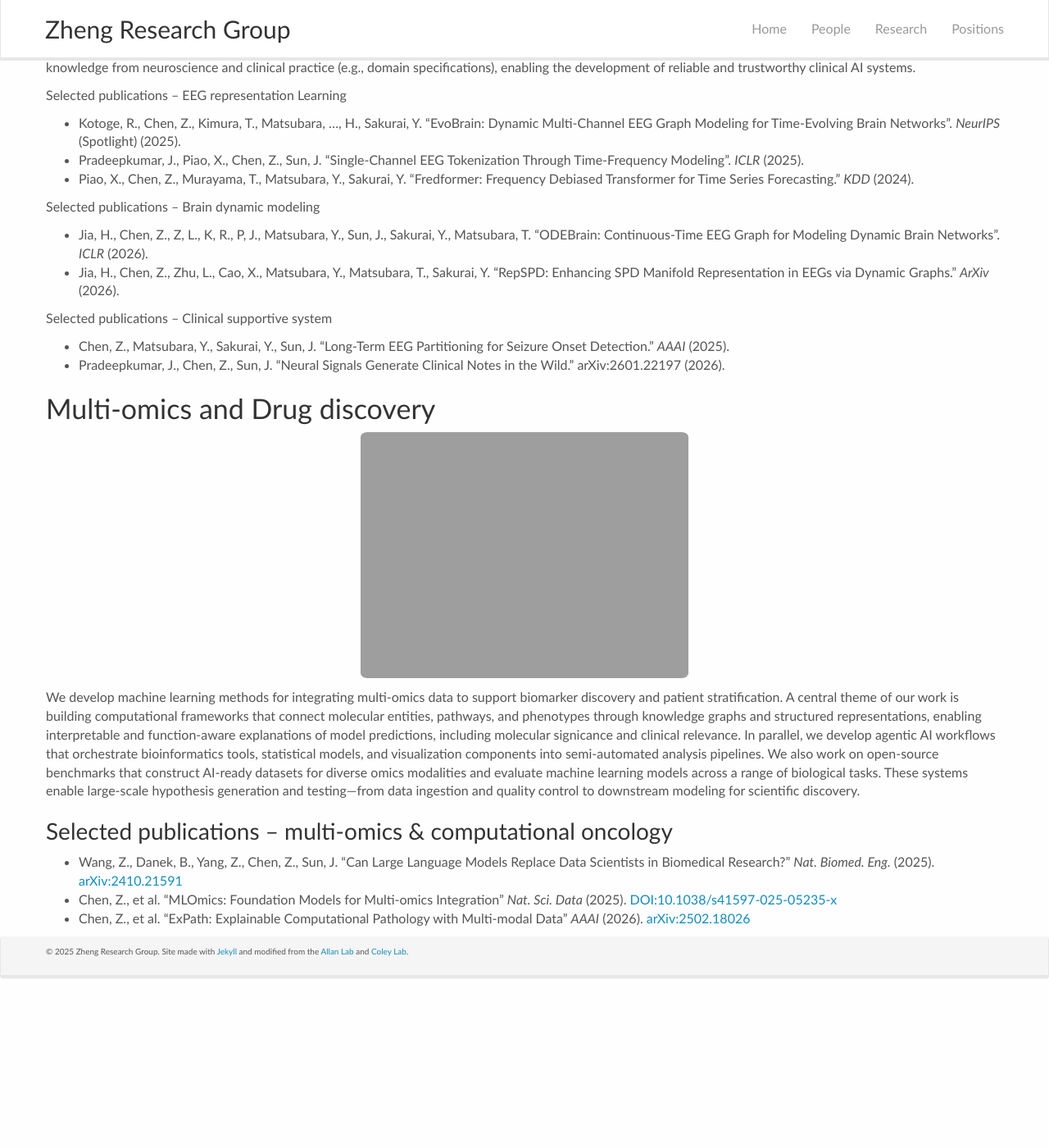
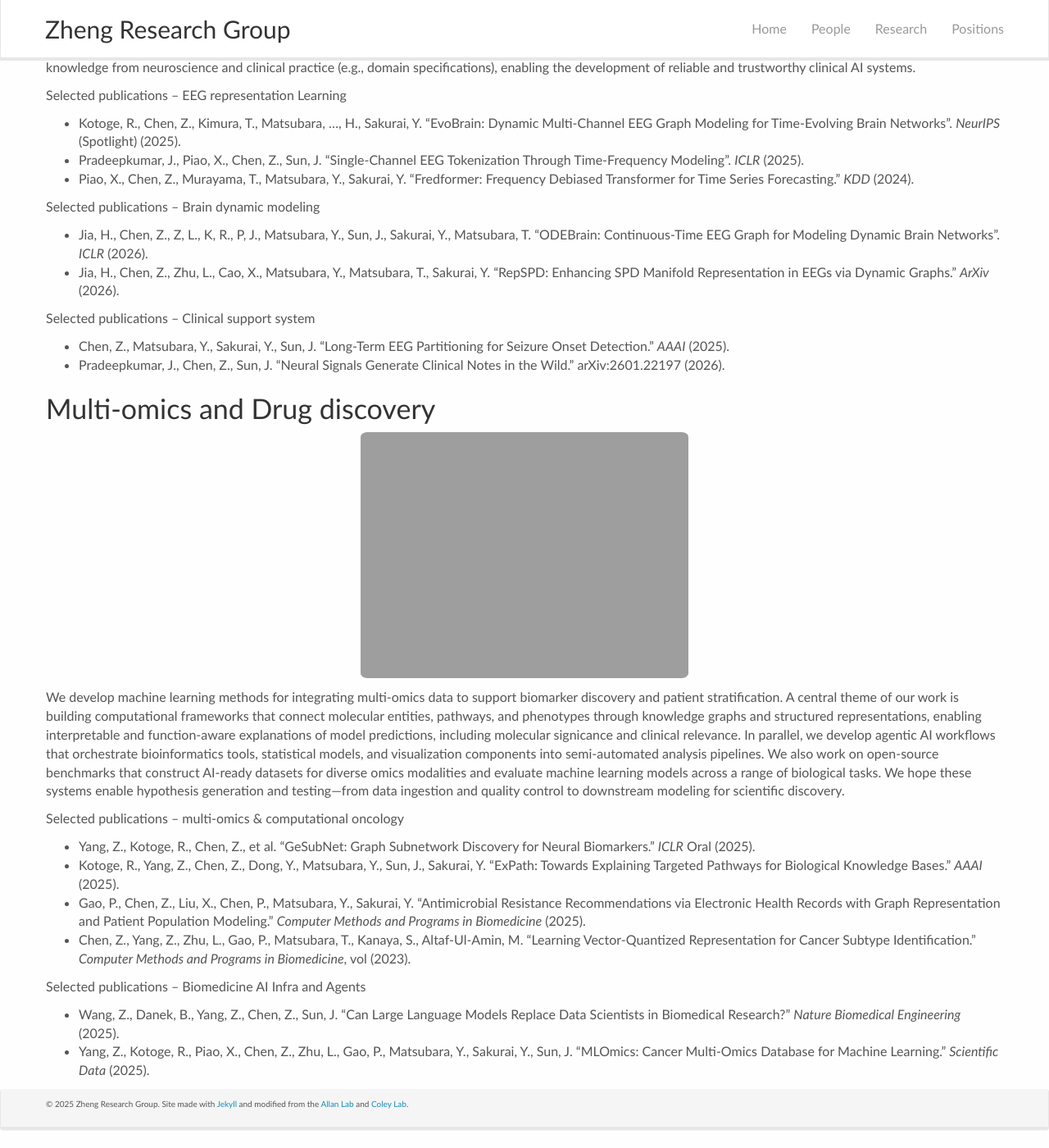
Before and after one commit to zhengchen3/zhengchen3.github.io, a Jekyll site: the page built from _pages/research.md, in a window 1280 px wide and 1400 px high, scrolled down 487 px. Shown: the whole window at 82% size. Built offline with Jekyll 4.4.1, drawn with Linux system fonts in a browser that asks for light colours; nearby versions of some CDN libraries; before the commit the page ends 1702 px from its top, so only the background shows below that.

```diff
--- a/_pages/research.md
+++ b/_pages/research.md
@@ -34,7 +34,7 @@ Selected publications – Brain dynamic modeling
 - Jia, H., Chen, Z., Zhu, L., Cao, X., Matsubara, Y., Matsubara, T., Sakurai, Y. “RepSPD: Enhancing SPD Manifold Representation in EEGs via Dynamic Graphs.” *ArXiv* (2026).
 
 
-Selected publications – Clinical supportive system
+Selected publications – Clinical support system
 
 - Chen, Z., Matsubara, Y., Sakurai, Y., Sun, J. “Long-Term EEG Partitioning for Seizure Onset Detection.” *AAAI* (2025).
 - Pradeepkumar, J., Chen, Z., Sun, J. “Neural Signals Generate Clinical Notes in the Wild.” arXiv:2601.22197 (2026).
@@ -50,11 +50,16 @@ We develop machine learning methods for integrating multi-omics data to support
 A central theme of our work is building computational frameworks that connect molecular entities, pathways, and phenotypes through knowledge graphs and structured representations, enabling interpretable and function-aware explanations of model predictions, including molecular signicance and clinical relevance.
 In parallel, we develop agentic AI workflows that orchestrate bioinformatics tools, statistical models, and visualization components into semi-automated analysis pipelines.
 We also work on open-source benchmarks that construct AI-ready datasets for diverse omics modalities and evaluate machine learning models across a range of biological tasks.
-These systems enable large-scale hypothesis generation and testing—from data ingestion and quality control to downstream modeling for scientific discovery.
+We hope these systems enable hypothesis generation and testing—from data ingestion and quality control to downstream modeling for scientific discovery.
 
+Selected publications – multi-omics & computational oncology
 
-### Selected publications – multi-omics & computational oncology
+- Yang, Z., Kotoge, R., Chen, Z., et al. “GeSubNet: Graph Subnetwork Discovery for Neural Biomarkers.” *ICLR* Oral (2025).
+- Kotoge, R., Yang, Z., Chen, Z., Dong, Y., Matsubara, Y., Sun, J., Sakurai, Y. “ExPath: Towards Explaining Targeted Pathways for Biological Knowledge Bases.” *AAAI* (2025).
+- Gao, P., Chen, Z., Liu, X., Chen, P., Matsubara, Y., Sakurai, Y. “Antimicrobial Resistance Recommendations via Electronic Health Records with Graph Representation and Patient Population Modeling.” *Computer Methods and Programs in Biomedicine* (2025).
+- Chen, Z., Yang, Z., Zhu, L., Gao, P., Matsubara, T., Kanaya, S., Altaf-Ul-Amin, M. “Learning Vector-Quantized Representation for Cancer Subtype Identification.” *Computer Methods and Programs in Biomedicine*, vol (2023).
 
-- Wang, Z., Danek, B., Yang, Z., Chen, Z., Sun, J. “Can Large Language Models Replace Data Scientists in Biomedical Research?” _Nat. Biomed. Eng._ (2025). [arXiv:2410.21591](https://arxiv.org/abs/2410.21591)
-- Chen, Z., et al. “MLOmics: Foundation Models for Multi-omics Integration” _Nat. Sci. Data_ (2025). [DOI:10.1038/s41597-025-05235-x](https://doi.org/10.1038/s41597-025-05235-x)
-- Chen, Z., et al. “ExPath: Explainable Computational Pathology with Multi-modal Data” _AAAI_ (2026). [arXiv:2502.18026](https://arxiv.org/abs/2502.18026)
+Selected publications – Biomedicine AI Infra and Agents
+
+- Wang, Z., Danek, B., Yang, Z., Chen, Z., Sun, J. “Can Large Language Models Replace Data Scientists in Biomedical Research?” *Nature Biomedical Engineering* (2025).
+- Yang, Z., Kotoge, R., Piao, X., Chen, Z., Zhu, L., Gao, P., Matsubara, Y., Sakurai, Y., Sun, J. “MLOmics: Cancer Multi-Omics Database for Machine Learning.” *Scientific Data* (2025).
```
